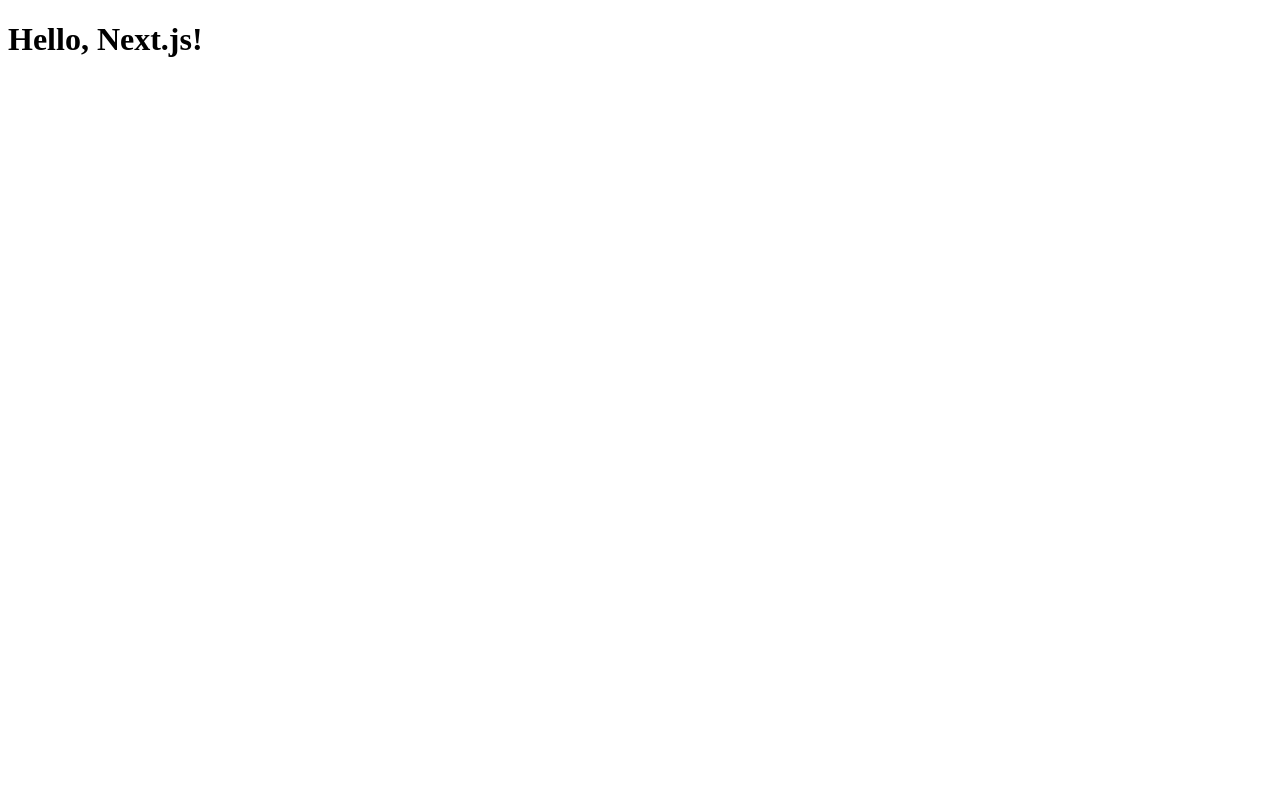
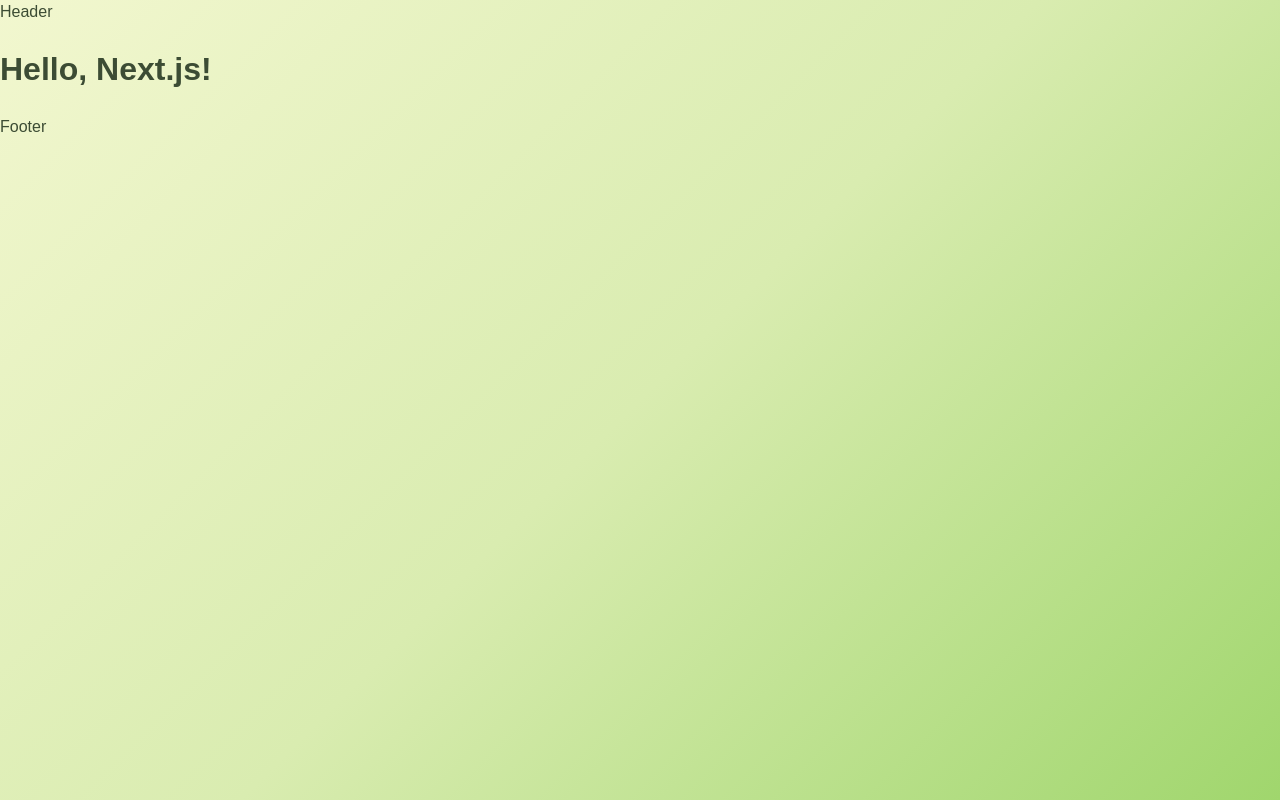
Before and after one commit to yoshihama-nineball/next-ts-tutorial, a Next.js app: page / in a window 1280 px wide. Built offline with nearby package versions, Linux system fonts and the light colour scheme.

Commit message:
add: Getting Started/layout.tsx

```diff
--- /dev/null
+++ b/app/components/layouts/ClientThemeWrapper.tsx
@@ -0,0 +1,18 @@
+// app/components/ClientThemeWrapper.tsx
+'use client';
+
+import CssBaseline from '@mui/material/CssBaseline';
+import { ThemeProvider } from '@mui/material/styles';
+import React from 'react';
+import theme from '../../../styles/theme';
+
+const ClientThemeWrapper = ({ children }: { children: React.ReactNode }) => {
+  return (
+    <ThemeProvider theme={theme}>
+      <CssBaseline />
+      {children}
+    </ThemeProvider>
+  );
+};
+
+export default ClientThemeWrapper;
--- /dev/null
+++ b/app/components/layouts/Footer/Footer.tsx
@@ -0,0 +1,8 @@
+
+const Footer = () => {
+  return (
+    <div>Footer</div>
+  )
+}
+
+export default Footer
--- /dev/null
+++ b/app/components/layouts/Header/Header.tsx
@@ -0,0 +1,8 @@
+
+const Header = () => {
+  return (
+    <div>Header</div>
+  )
+}
+
+export default Header
--- a/app/layout.tsx
+++ b/app/layout.tsx
@@ -1,7 +1,21 @@
-export default function RootLayout({ children }: { children: React.ReactNode }) {
+// server component
+import React from 'react';
+import ClientThemeWrapper from './components/layouts/ClientThemeWrapper';
+import Footer from './components/layouts/Footer/Footer';
+import Header from './components/layouts/Header/Header';
+
+const RootLayout = ({ children }: { children: React.ReactNode }) => {
   return (
     <html lang="en">
-      <body>{children}</body>
+      <body>
+        <ClientThemeWrapper>
+          <Header />
+          <main>{children}</main>
+          <Footer />
+        </ClientThemeWrapper>
+      </body>
     </html>
   );
-}
+};
+
+export default RootLayout;
--- a/package.json
+++ b/package.json
@@ -11,6 +11,11 @@
     "test": "jest"
   },
   "dependencies": {
+    "@emotion/react": "^11.14.0",
+    "@emotion/styled": "^11.14.0",
+    "@mui/icons-material": "^6.4.7",
+    "@mui/material": "^6.4.7",
+    "@types/react-dom": "^19.0.4",
     "next": "^14.0.0",
     "react": "^18.2.0",
     "react-dom": "^18.2.0"
--- /dev/null
+++ b/styles/theme.ts
@@ -0,0 +1,98 @@
+import { createTheme } from '@mui/material/styles';
+
+const theme = createTheme({
+  palette: {
+    primary: {
+      main: '#7ac142', // 優しい黄緑をメインカラーに
+      light: '#a0d66d', // より明るい緑
+      dark: '#5a9320', // より暗い緑
+      contrastText: '#ffffff',
+    },
+    secondary: {
+      main: '#8fd3c7', // 柔らかいティール系の色を追加
+      light: '#b4e3da', // ライトカラー
+      dark: '#63a399', // ダークカラー
+      contrastText: '#ffffff',
+    },
+    background: {
+      default: '#f7f9e0', // より黄色みのある薄い背景色
+      paper: '#ffffff',
+    },
+    text: {
+      primary: '#3c4c34', // 緑に合うダークテキスト
+      secondary: '#6b7d63', // 緑に合う薄めのテキスト
+    },
+    // グラデーション用のカスタムカラー
+    // MUIにはデフォルトでグラデーションの設定がないため、CSSで使う用の色を定義
+    customGradient: {
+      start: '#f2f7cf', // より黄色みのある薄い色（グラデーション開始色）
+      middle: '#d9ecb0', // 黄色みを増した中間色
+      end: '#a0d66d', // 濃い目の黄緑（グラデーション終了色）
+    },
+  },
+  // グローバルなCSSの上書き
+  components: {
+    MuiCssBaseline: {
+      styleOverrides: `
+        body {
+          background: linear-gradient(135deg, #f2f7cf 0%, #d9ecb0 50%, #a0d66d 100%);
+          background-attachment: fixed;
+        }
+
+        .gradient-card {
+          background: linear-gradient(135deg, #fcfde8 0%, #f2f7cf 100%);
+          border-radius: 16px;
+        }
+
+        .circle-button {
+          background: white;
+          border-radius: 50%;
+          padding: 16px;
+          box-shadow: 0 4px 10px rgba(0,0,0,0.08);
+          transition: all 0.3s ease;
+        }
+
+        .circle-button:hover {
+          transform: translateY(-3px);
+          box-shadow: 0 6px 12px rgba(0,0,0,0.12);
+        }
+      `,
+    },
+  },
+  shape: {
+    borderRadius: 12, // 全体的に少し丸みを持たせる
+  },
+  typography: {
+    fontFamily: '"Hiragino Kaku Gothic ProN", "Hiragino Sans", Meiryo, sans-serif',
+    h1: {
+      fontWeight: 600,
+    },
+    h2: {
+      fontWeight: 600,
+    },
+    button: {
+      fontWeight: 600,
+    },
+  },
+});
+
+// TypeScriptの型定義を拡張
+declare module '@mui/material/styles' {
+  interface Palette {
+    customGradient: {
+      start: string;
+      middle: string;
+      end: string;
+    };
+  }
+
+  interface PaletteOptions {
+    customGradient?: {
+      start: string;
+      middle: string;
+      end: string;
+    };
+  }
+}
+
+export default theme;
```
Also changed, not shown: 1 other file (tests, documents, lock files or other folders).
